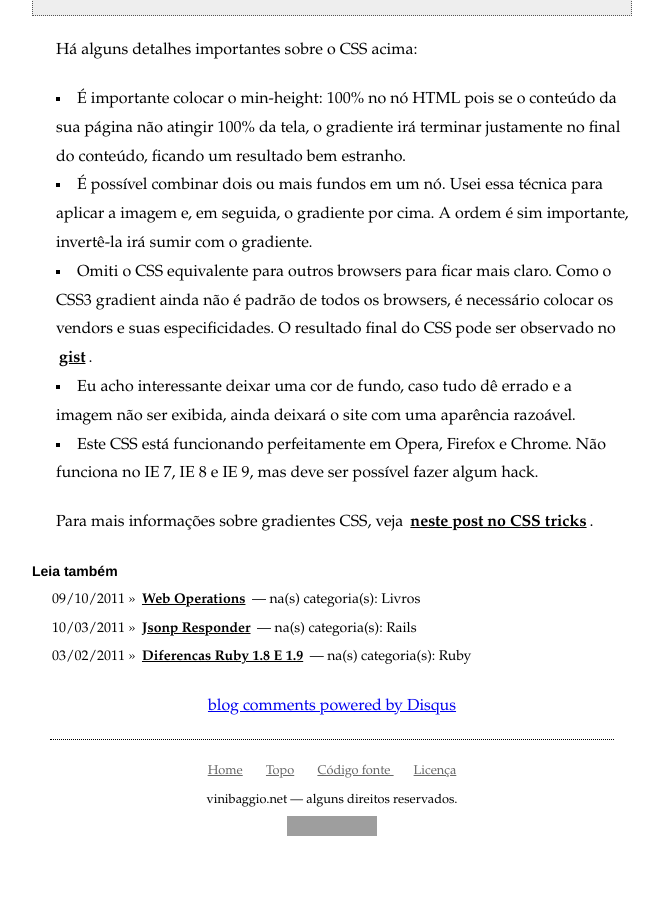
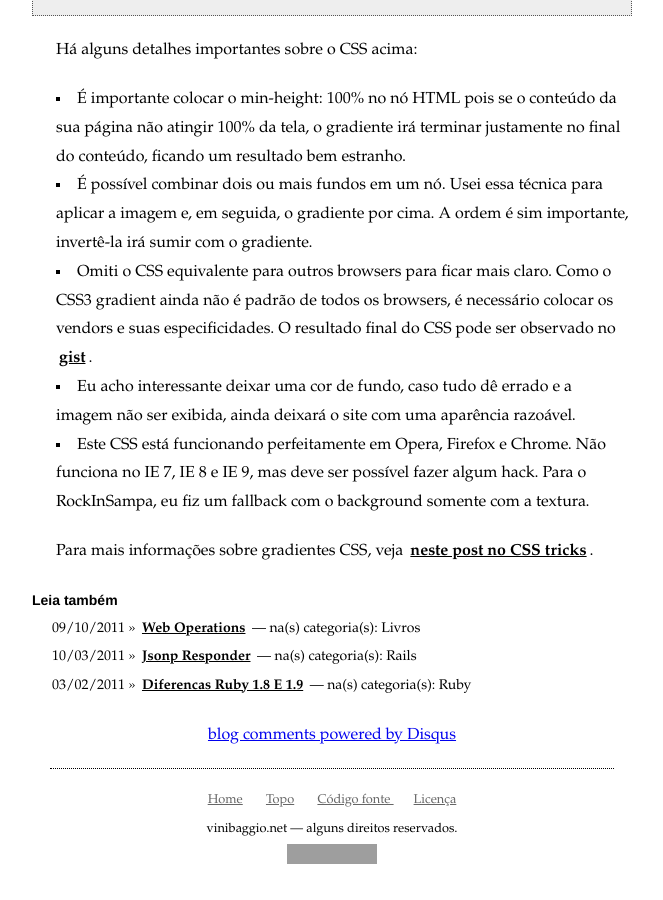
Before and after one commit to diegosaouda/vinibaggio.github.com, a Jekyll site: the page built from _posts/css/2011-10-11-background-image-com-gradientes.markdown, in a window 1280 px wide and 900 px high, scrolled down 2483 px. Shown: the whole window, without its empty margins (308-971 px from the left). Built offline with Jekyll 4.4.1, drawn with Linux system fonts in a browser that asks for light colours; Markdown is read by kramdown in place of the engine named in the settings; comment, search, counter and statistics services are not loaded; before the commit the page ends 3355 px from its top, so only the background shows below that; grey boxes are pictures that could not be loaded.

Commit message:
Fixing the date of css article

```diff
--- a/_posts/css/2011-10-12-background-image-com-gradientes.markdown
+++ b/_posts/css/2011-10-11-background-image-com-gradientes.markdown
@@ -62,6 +62,6 @@ Há alguns detalhes importantes sobre o CSS acima:
   especificidades. O resultado final do CSS pode ser observado no [gist](https://gist.github.com/1274488).
 +  Eu acho interessante deixar uma cor de fundo, caso tudo dê errado e a imagem
   não ser exibida, ainda deixará o site com uma aparência razoável.
-+  Este CSS está funcionando perfeitamente em Opera, Firefox e Chrome. Não funciona no IE 7, IE 8 e IE 9, mas deve ser possível fazer algum hack.
++  Este CSS está funcionando perfeitamente em Opera, Firefox e Chrome. Não funciona no IE 7, IE 8 e IE 9, mas deve ser possível fazer algum hack. Para o RockInSampa, eu fiz um fallback com o background somente com a textura.
 
 Para mais informações sobre gradientes CSS, veja [neste post no CSS tricks](http://css-tricks.com/5700-css3-gradients/).
```
